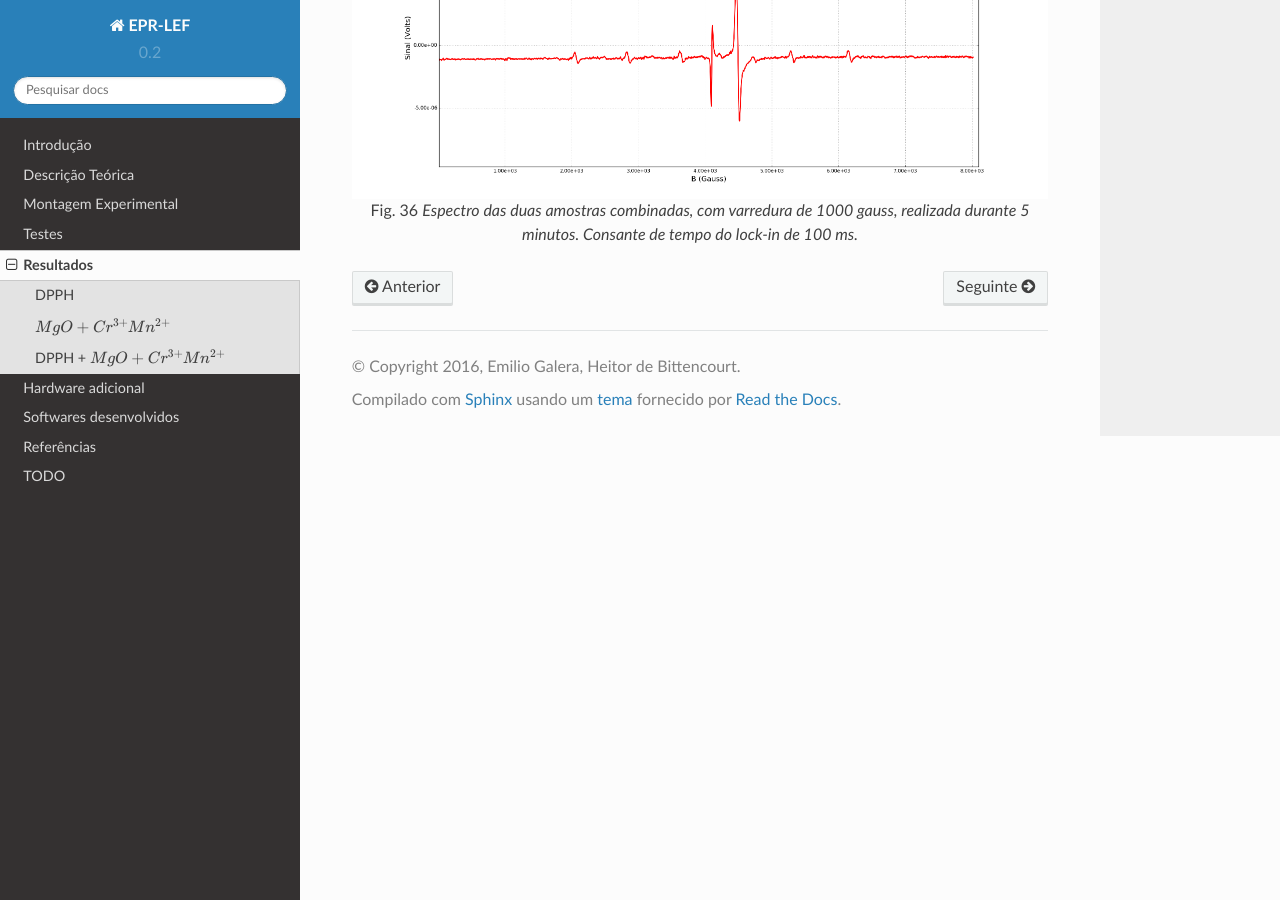
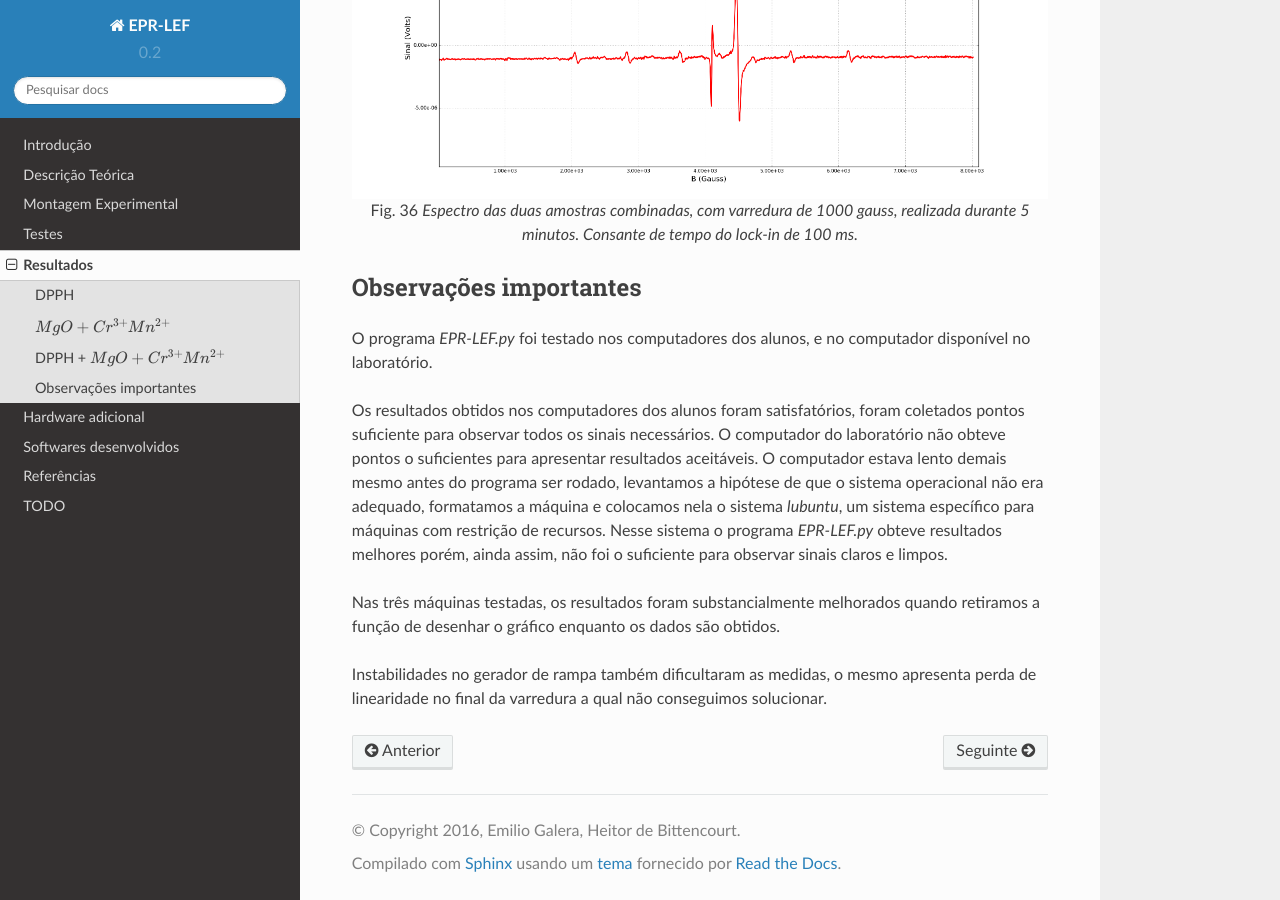
Before and after one commit to heitorPB/EPR-LEF, a Sphinx documentation site: the page built from doc/resultados.rst, in a window 1280 px wide and 900 px high, scrolled down 2795 px. Built offline with Sphinx 7.4.7 and the Read the Docs theme 2.0.0, drawn with Linux system fonts in a browser that asks for light colours.

Commit message:
pequenas correções e uma adição nos resultados

```diff
--- a/doc/resultados.rst
+++ b/doc/resultados.rst
@@ -83,3 +83,26 @@ reduz o ruído do sinal, mas também altera a forma dos picos.
 
    Espectro das duas amostras combinadas, com varredura de 1000 gauss,
    realizada durante 5 minutos. Consante de tempo do *lock-in* de 100 ms.
+
+Observações importantes
+-----------------------
+
+O programa *EPR-LEF.py* foi testado nos computadores dos alunos, e no
+computador disponível no laboratório.
+
+Os resultados obtidos nos computadores dos alunos foram satisfatórios, foram
+coletados pontos suficiente para observar todos os sinais necessários. O
+computador do laboratório não obteve pontos o suficientes para apresentar
+resultados aceitáveis. O computador estava lento demais mesmo antes do programa
+ser rodado, levantamos a hipótese de que o sistema operacional não era
+adequado, formatamos a máquina e colocamos nela o sistema *lubuntu*, um sistema
+específico para máquinas com restrição de recursos. Nesse sistema o programa
+*EPR-LEF.py* obteve resultados melhores porém, ainda assim, não foi o
+suficiente para observar sinais claros e limpos.
+
+Nas três máquinas testadas, os resultados foram substancialmente melhorados
+quando retiramos a função de desenhar o gráfico enquanto os dados são obtidos.
+
+Instabilidades no gerador de rampa também dificultaram as medidas, o mesmo
+apresenta perda de linearidade no final da varredura a qual não conseguimos
+solucionar.
--- a/doc/software.rst
+++ b/doc/software.rst
@@ -49,9 +49,6 @@ para que o programa compile corretamente.
 	#. Nanoshield_ADC.h - biblioteca para controlar o módulo ADC (convesor
 	   analógico digital).
 
-        #. Nanoshield_ADC.h - biblioteca para controlar o módulo ADC (convesor
-           analógico digital).
-
         #. SoftReset.h - biblioteca utilizada para resetar o arduino através
            de software.
 
--- a/doc/teoria.rst
+++ b/doc/teoria.rst
@@ -100,7 +100,7 @@ pelo eletroímã em terno de um ponto *H - H'* na curva de *Y(H)* temos:
 	\frac{1}{2}\frac{\mathrm{d}^2 Y}{\mathrm{d} H^2}(H' - H)^2 + ...
 
 Como a função *Y(H)* varia de maneira muito lenta no tempo em comparação com o
-sinal de referência do lock-in diferença *H' - H* pode ser vista como uma
+sinal de referência do lock-in, a diferença *H' - H* pode ser vista como uma
 função periódica de frequência igual a do sinal de referência.
 
 .. math::
```
Also changed, not shown: doc/equipamento.rst (+4 -4 lines), 1 other file.
